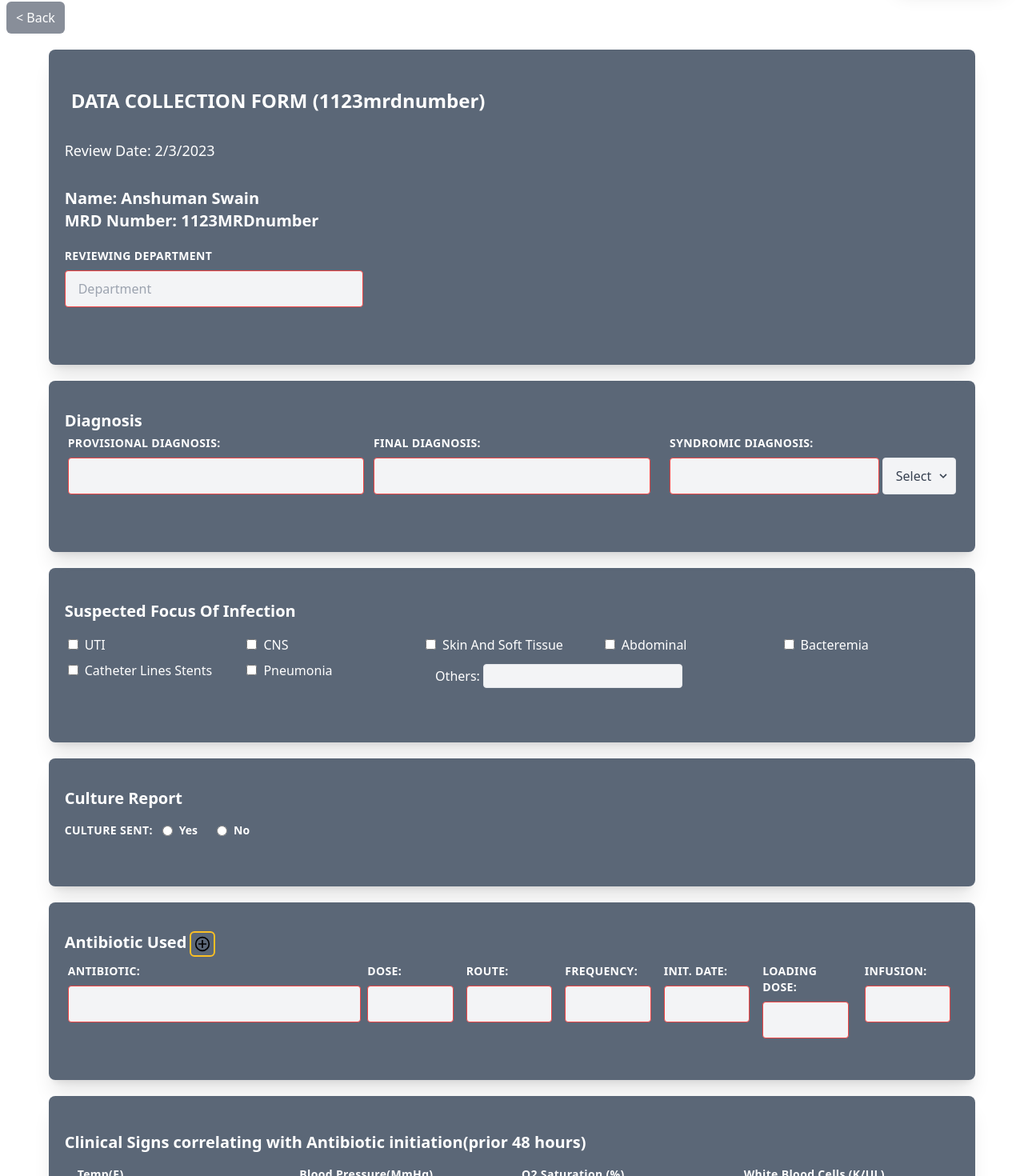
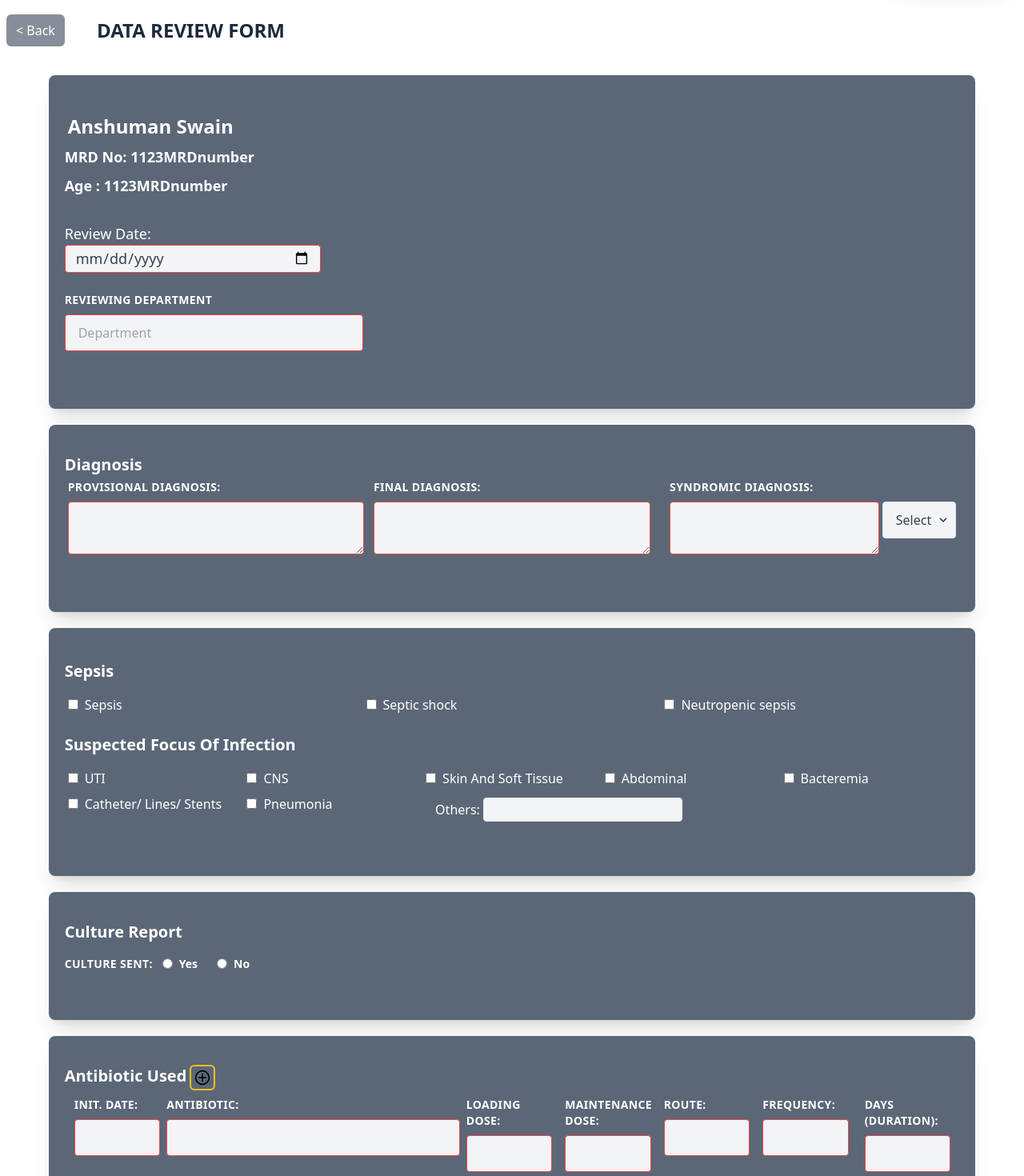
Before and after one commit to anshuman-8/antibiotic-stewardship-site, a Next.js app: page /form in a window 1280 px wide. Shown: the part 74-1544 px from the top of the page at 80% size. Built offline with nearby package versions, Linux system fonts and the light colour scheme.

Commit message:
patient form updated

```diff
--- a/components/Form/AntibioticUsed.tsx
+++ b/components/Form/AntibioticUsed.tsx
@@ -11,7 +11,7 @@ export default function AntibioticUsed() {
   };
 
   return (
-    <div className="form-component">
+    <div className="form-component" id="antibiotic-used">
       <div className="text-xl text-white font-semibold mt-2 mb-2 my-1 flex flex-row">
         <div>Antibiotic Used </div>
         <div
@@ -23,6 +23,20 @@ export default function AntibioticUsed() {
       </div>
       {antibiotic.map((d, i) => (
         <div className="flex flex-wrap mb-0 mx-1" key={i}>
+              <div className="w-full  md:w-[11.12%] px-2 mb-4 md:mb-0">
+            <label className="label-upper" htmlFor="email">
+              init. Date:
+            </label>
+            <input
+              required
+              className="input-imp"
+              name=""
+              id=""
+              type="text"
+              placeholder=""
+            />
+          </div>
+
           <div className="w-full md:w-[33%] mb-4 md:mb-0">
             <label className="label-upper" htmlFor="email">
               Antibiotic:
@@ -39,7 +53,21 @@ export default function AntibioticUsed() {
 
           <div className="w-full  md:w-[11.12%] px-2 mb-4 md:mb-0">
             <label className="label-upper" htmlFor="email">
-              Dose:
+              Loading Dose:
+            </label>
+            <input
+              required
+              className="input-imp"
+              name=""
+              id=""
+              type="text"
+              placeholder=""
+            />
+          </div>
+
+          <div className="w-full  md:w-[11.12%] px-2 mb-4 md:mb-0">
+            <label className="label-upper" htmlFor="email">
+            Maintenance Dose:
             </label>
             <input
               required
@@ -79,9 +107,13 @@ export default function AntibioticUsed() {
             />
           </div>
 
-          <div className="w-full  md:w-[11.12%] px-2 mb-4 md:mb-0">
+
+
+
+
+          <div className="w-full md:w-[11.12%] md:pl-3 md:pr-1 mb-4 md:mb-0">
             <label className="label-upper" htmlFor="email">
-              init. Date:
+              Days (duration):
             </label>
             <input
               required
@@ -92,24 +124,9 @@ export default function AntibioticUsed() {
               placeholder=""
             />
           </div>
-
-          <div className="w-full  md:w-[11.12%] px-2 mb-4 md:mb-0">
-            <label className="label-upper" htmlFor="email">
-              Loading Dose:
-            </label>
-            <input
-              required
-              className="input-imp"
-              name=""
-              id=""
-              type="text"
-              placeholder=""
-            />
-          </div>
-
           <div className="w-full md:w-[11.12%] md:pl-3 md:pr-1 mb-4 md:mb-0">
             <label className="label-upper" htmlFor="email">
-              Infusion:
+              End date:
             </label>
             <input
               required
--- a/components/Form/CultureReport.tsx
+++ b/components/Form/CultureReport.tsx
@@ -300,15 +300,11 @@ export default function CultureReport(props: proptype) {
               defaultValue={"Select Specialization"}
             >
               <option value="Select Specialization" disabled>
-                Select Specimen
+                Select Resistance
               </option>
-              <option value="Blood">
-                CRE (Carbapenem resistant enterobactereciae)
-              </option>
-              <option value="Sputum">
-                {" "}
-                VRE (Vancomycin resistant Enterococcus)
-              </option>
+              <option value="Blood">CRE (Carbapenem resistant enterobactereciae)</option>
+              <option value="Blood">CRAB (Carbapenem resistant acenetobacter)</option>
+              <option value="Sputum">VRE (Vancomycin resistant Enterococcus)</option>
               <option value="">Col Re (colistin Resistant)</option>
               <option value="">ESBL (Extended spectrum Beta lactamase)</option>
               <option value="">
@@ -341,6 +337,12 @@ export default function CultureReport(props: proptype) {
           <div className="w-1/3 sm:w-1/4 md:w-1/6 p-1">
             <input type="checkbox" name="UTI" id="UTI" className="" />
             <label htmlFor="infection" className="ml-2">
+              Ultra Sound
+            </label>
+          </div>
+          <div className="w-1/3 sm:w-1/4 md:w-1/6 p-1">
+            <input type="checkbox" name="UTI" id="UTI" className="" />
+            <label htmlFor="infection" className="ml-2">
               CT
             </label>
           </div>
@@ -350,6 +352,12 @@ export default function CultureReport(props: proptype) {
               MRI
             </label>
           </div>
+          <div className="w-1/3 sm:w-1/4 md:w-1/6 p-1">
+            <input type="checkbox" name="UTI" id="UTI" className="" />
+            <label htmlFor="infection" className="ml-2">
+              PET MRI
+            </label>
+          </div>
         </div>
       </div>
     </div>
--- a/components/Form/Diagnosis.tsx
+++ b/components/Form/Diagnosis.tsx
@@ -12,12 +12,11 @@ export default function Diagnosis() {
           <label className="label-upper" htmlFor="email">
             Provisional diagnosis:
           </label>
-          <input
+          <textarea
             required
             className="input-imp"
             name="provisional_diagnosis"
             id="provisional_diagnosis"
-            type="text"
             placeholder=""
           />
         </div>
@@ -26,12 +25,11 @@ export default function Diagnosis() {
           <label className="label-upper" htmlFor="email">
             Final diagnosis:
           </label>
-          <input
+          <textarea
             required
             className="input-imp"
             name="final_diagnosis"
             id="provisional_diagnosis"
-            type="text"
             placeholder=""
           />
         </div>
@@ -40,12 +38,11 @@ export default function Diagnosis() {
           <label className="label-upper" htmlFor="email">
             Syndromic diagnosis:
           </label>
-          <input
+          <textarea
             required
             className="input-imp"
             name="syndromic_diagnosis"
             id="syndromic_diagnosis"
-            type="text"
             placeholder=""
           />
         </div>
--- a/components/Form/FocusOfInfection.tsx
+++ b/components/Form/FocusOfInfection.tsx
@@ -1,13 +1,49 @@
-import React from 'react'
+import React from "react";
 
 export default function focusOfInfection() {
   return (
-    <div className='form-component'>
+    <div className="form-component">
       <div className="mb-5">
+
+        {/* sepsis */}
+        <div className="text-white my-3 text-xl font-semibold">Sepsis</div>
+        {/* Options for Sepsis */}
+        <div className="w-full flex flex-wrap font-medium mb-5 text-white">
+          <div className="w-1/2 sm:w-1/3  p-1">
+            <input type="checkbox" name="CNS" id="CNS" className="" />
+            <label htmlFor="infection" className="ml-2">
+              Sepsis
+            </label>
+          </div>
+          <div className="w-1/2 sm:w-1/3 p-1">
+            <input
+              type="checkbox"
+              name="skinAndSoftTissue"
+              id="skinAndSoftTissue"
+              className=""
+            />
+            <label htmlFor="infection" className="ml-2">
+              Septic shock
+            </label>
+          </div>
+          <div className="w-1/2 sm:w-1/3 p-1">
+            <input
+              type="checkbox"
+              name="abdominal"
+              id="abdominal"
+              className=""
+            />
+            <label htmlFor="infection" className="ml-2">
+              Neutropenic sepsis
+            </label>
+          </div>
+        </div>
+
+        {/* Focus of Infection */}
         <div className="text-white my-3 text-xl font-semibold">
           Suspected Focus Of Infection
         </div>
-            {/* give a checkbox options with 5 in a row asking for different infections */}
+        {/* Options for Suspect of Infection */}
         <div className="w-full flex flex-wrap font-medium text-white">
           <div className="w-1/2 sm:w-1/3 md:w-1/5 p-1">
             <input type="checkbox" name="UTI" id="UTI" className="" />
@@ -65,7 +101,7 @@ export default function focusOfInfection() {
               className=""
             />
             <label htmlFor="infection" className="ml-2">
-                  Catheter Lines Stents
+              Catheter/ Lines/ Stents
             </label>
           </div>
 
@@ -94,5 +130,5 @@ export default function focusOfInfection() {
         </div>
       </div>
     </div>
-  )
+  );
 }
--- a/components/Form/FormIntro.tsx
+++ b/components/Form/FormIntro.tsx
@@ -1,7 +1,8 @@
 import React from "react";
 
 export default function FormIntro() {
-  const to_dd_mm_yyyy = (date: Date) => {
+
+  const toDateString = (date: Date):string => {
     let dd = date.getDate();
     let mm = date.getMonth() + 1;
     const yyyy = date.getFullYear();
@@ -11,22 +12,27 @@ export default function FormIntro() {
     if (mm < 10) {
       mm = 0 + mm;
     }
-    return dd + "/" + mm + "/" + yyyy;
+    // return dd + "/" + mm + "/" + yyyy;
+    return (yyyy + "-" + mm + "-" + dd).toString();
   };
+
+  const todaysDate = toDateString(new Date());
 
   return (
     <div className="form-component">
-      <div className="my-5 mx-2 text-white font-semibold uppercase text-2xl">
-        Data Collection Form <span className="lowercase">(1123MRDnumber)</span>
-      </div>
-      <div className="text-white text-lg my-3">
-        <span>Review Date: </span> <span>{to_dd_mm_yyyy(new Date())}</span>
+
+
+
+      {/* to display patient data */}
+      <div className="text-white font-semibold text-lg space-y-2 my-5">
+        <div> <span className="text-2xl px-1">{" Anshuman Swain"}</span></div>
+        <div>MRD No: {"1123MRDnumber"}</div>
+        <div>Age : {"1123MRDnumber"}</div>
       </div>
 
-      {/* to display patient data */}
-      <div className="text-white font-semibold text-xl  my-5">
-        <div>Name: Anshuman Swain</div>
-        <div>MRD Number: 1123MRDnumber</div>
+      <div className="text-white text-lg my-3">
+        <label>Review Date: </label>
+        <input required className="appearance-none max-w-xs block w-full bg-gray-100 text-gray-700 border rounded py-1   px-3 mb-3 leading-tight focus:outline-none invalid:border-red-500 focus:bg-white" type="date" defaultValue={todaysDate} />
       </div>
 
       <div className="w-full md:w-1/3 mb-6 md:mb-5">
--- a/pages/form.tsx
+++ b/pages/form.tsx
@@ -63,13 +63,17 @@ export default function Form() {
       </div>
       <div className="">
         <form className="w-full">
-          <div className="max-w-7xl mx-auto mt-3">
-            <Link href={"/"} className="w-min">
+          <div className="max-w-7xl mx-auto mt-3 flex flex-row items-center space-x-10">
+            <Link href={"/"} className="w-auto">
               <button className="bg-gray-500/80 backdrop-blur-md text-white px-3 py-2 rounded-md">
                 {"< "}
                 Back
               </button>
             </Link>
+            <div className="my-5 mx-2 text-slate-800 font-semibold uppercase text-2xl">
+                Data Review Form{" "}
+                {/* <span className="lowercase">(1123MRDnumber)</span> */}
+              </div>
           </div>
           {/* Intro and Diagnosis */}
           <FormIntro />
```
Also changed, not shown: components/Form/ClinicalSign.tsx (+1 -6 lines). Lines whose indentation alone changed are shown as unchanged.
